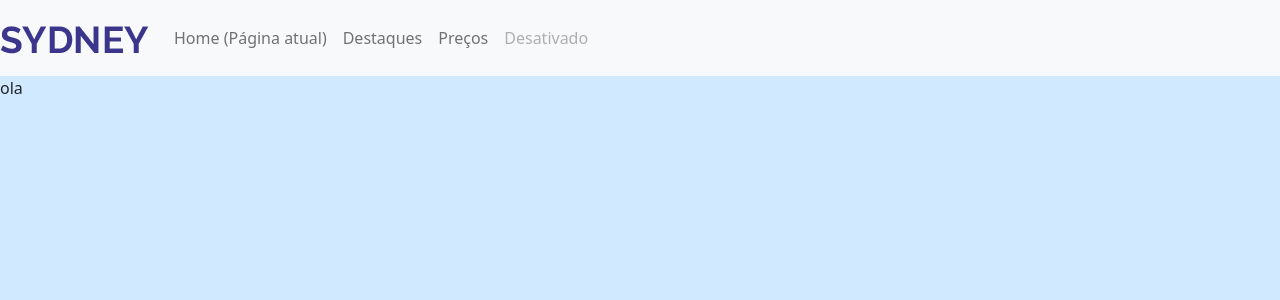
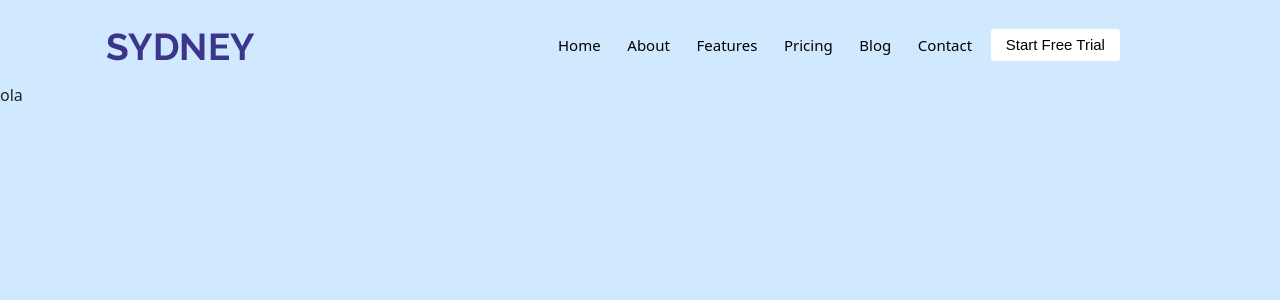
Before and after one commit to jvictor23/sydney-clone, a React (Create React App) app: page / in a window 1280 px wide. Shown: the top 300 px of the page. Built offline with nearby package versions, Linux system fonts and the light colour scheme.

Commit message:
Adicionando estilização navbar

```diff
--- a/src/app/components/navbar.js
+++ b/src/app/components/navbar.js
@@ -1,26 +1,37 @@
 import React from 'react'
 import logo from '../images/logo.webp'
+import '../css/navbar.css'
 
 const Navbar = () => {
     return (
-        <nav className="navbar navbar-expand-lg navbar-light bg-light">
-            <a className="navbar-brand" href="#"><img src={logo} /></a>
+        <nav className="navbar navbar-expand-lg ">
+            <a className="navbar-brand" id="navbrand" href="/"><img src={logo} /></a>
             <button className="navbar-toggler" type="button" data-toggle="collapse" data-target="#navbarNav" aria-controls="navbarNav" aria-expanded="false" aria-label="Alterna navegação">
                 <span className="navbar-toggler-icon"></span>
             </button>
-            <div className="collapse navbar-collapse" id="navbarNav">
+            {/*justfy-content-end manda a barra para o final da linha*/}
+            <div className="collapse navbar-collapse justify-content-end" id="navbarNav">
                 <ul className="navbar-nav">
-                    <li className="nav-item active">
-                        <a className="nav-link" href="#">Home <span className="sr-only">(Página atual)</span></a>
+                    <li className="nav-item">
+                        <a className="nav-link" href="#">Home</a>
                     </li>
                     <li className="nav-item">
-                        <a className="nav-link" href="#">Destaques</a>
+                        <a className="nav-link" href="#">About</a>
                     </li>
                     <li className="nav-item">
-                        <a className="nav-link" href="#">Preços</a>
+                        <a className="nav-link" href="#">Features</a>
                     </li>
                     <li className="nav-item">
-                        <a className="nav-link disabled" href="#">Desativado</a>
+                        <a className="nav-link" href="#">Pricing</a>
+                    </li>
+                    <li className="nav-item">
+                        <a className="nav-link" href="#">Blog</a>
+                    </li>
+                    <li className="nav-item">
+                        <a className="nav-link" href="#">Contact</a>
+                    </li>
+                    <li className="nav-item">
+                        <button>Start Free Trial</button>
                     </li>
                 </ul>
             </div>
--- a/src/app/css/navbar.css
+++ b/src/app/css/navbar.css
@@ -1,3 +1,57 @@
-.navbar > .a > .navbar-brand{
-    margin-left: 20px;
+/*espaçamento no topo da navbar*/
+.navbar{
+    padding-top: 15px;
 }
+
+/*espaçamento esquerdo da navbrand*/
+.navbar-brand{
+    padding-left: 106px;
+}
+
+/*espaçamento direito da barra onde encontra os nav-items*/
+.collapse{
+    padding-right: 160px;
+}
+
+/*barra onde se encontra os nav-items*/
+.navbar-nav{
+    width: 570px;
+    display: flex;
+    flex-direction: row;
+    justify-content: space-between;
+    align-items: center;
+}
+
+/*configurando nav-item*/
+.navbar-nav > .nav-item > a{
+    font-size: 15px;
+    color: #000000;
+    transition: color .5s;
+}
+
+/*transicao de cor nav-item*/
+.navbar-nav > .nav-item > a:hover{
+
+    color: #6055ee;
+}
+
+
+
+/*botao de start da navbar*/
+
+.navbar-nav > .nav-item > button{
+    background-color: #ffffff;
+    border: none;
+    padding: 5px 15px;
+    font-size: 15px;
+    font-family: Arial, Helvetica, sans-serif;
+    border-radius: 3px;
+}
+
+/*transicao de cor buttonStart*/
+.navbar-nav > .nav-item > button:hover{
+    transition: color .7s;
+    transition: background-color .7s;
+    background-color: #7575DA;
+    color: white;
+}
--- a/src/main/App.js
+++ b/src/main/App.js
@@ -4,7 +4,7 @@ import Navbar from '../app/components/navbar'
 
 const App = () => (
   <>
-    {/*Componente de barra de navegacao*/}
+    {/*Componente de barra de navegacao - navbar*/}
     <Navbar />
 
     {/*Componente de rotas*/}
```
Also changed, not shown: 1 other file (tests, documents, lock files or other folders).
